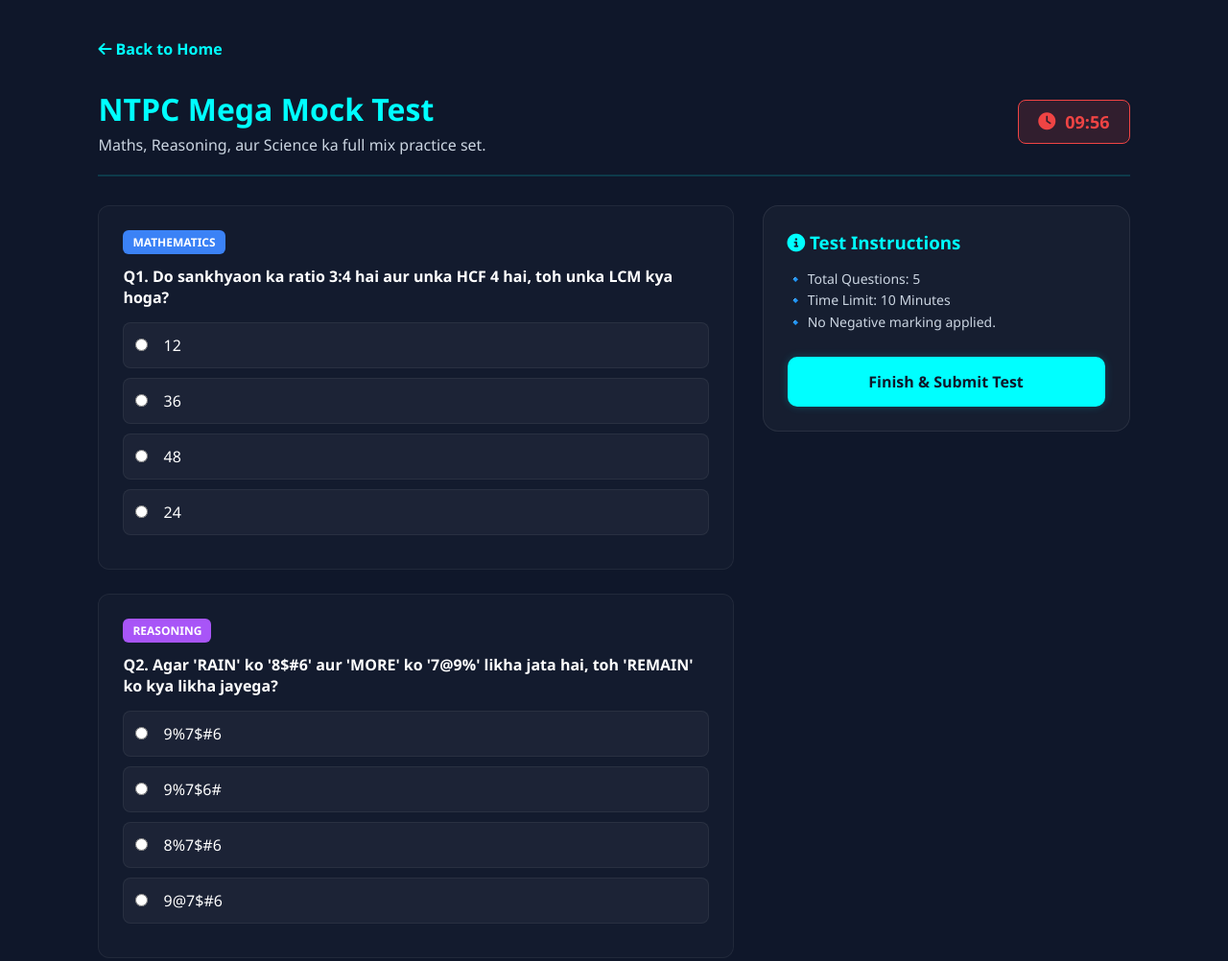
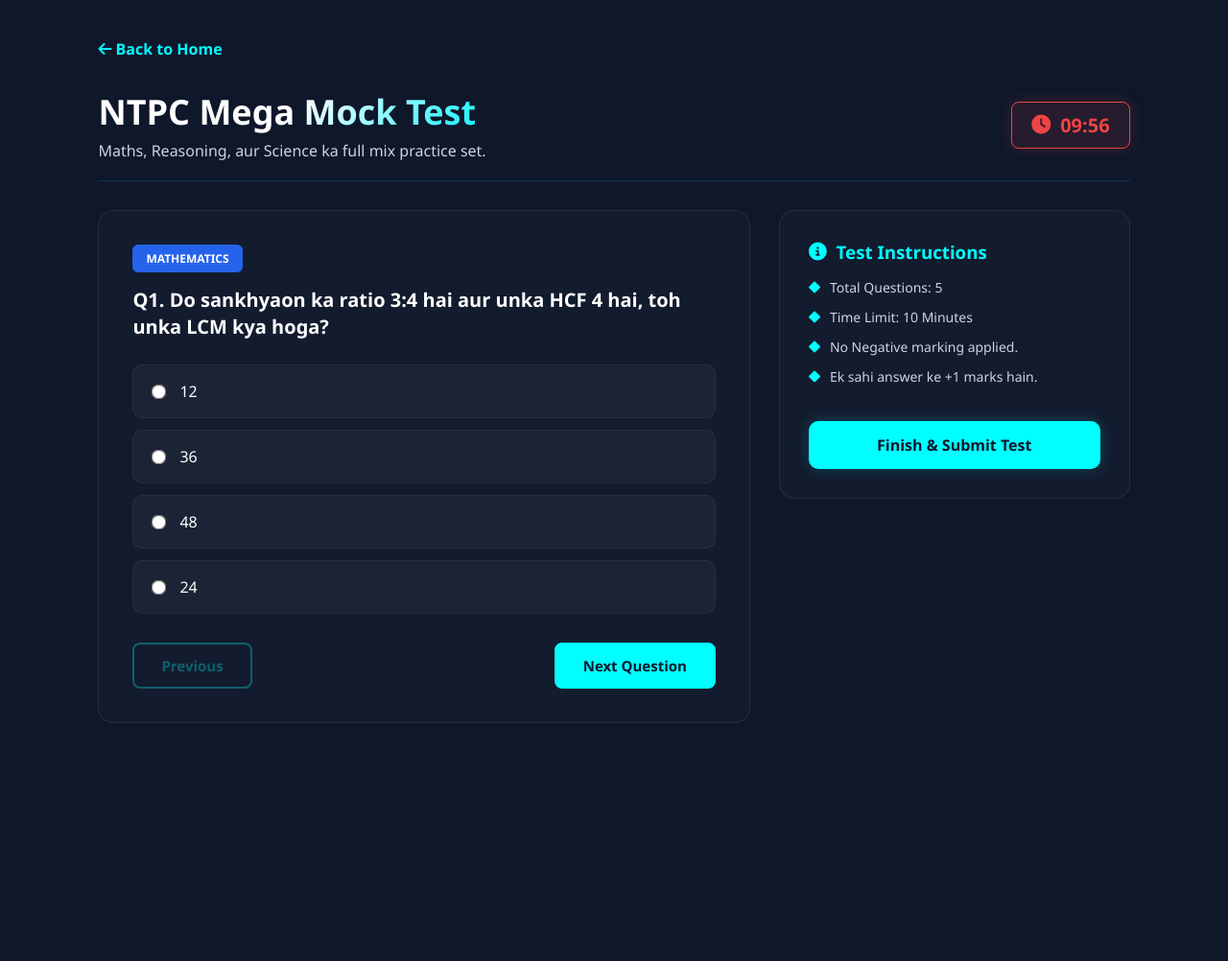
Before and after one commit to Pradeep09-10-99/Pradeep-AI-Study, a plain HTML site: page mocktest.html in a window 1280 px wide. Shown: the top 1002 px of the page at 96% size. After the commit the page ends 800 px from the top, so only its background shows below. Drawn offline with Linux system fonts and the light colour scheme.

Commit message:
Update mocktest.html

```diff
--- a/mocktest.html
+++ b/mocktest.html
@@ -1,174 +1,242 @@
 <!DOCTYPE html>
-<html lang="en">
+<html lang="hi">
 <head>
     <meta charset="UTF-8">
     <meta name="viewport" content="width=device-width, initial-scale=1.0">
-    <title>Mega Mock Test - Pradeep AI Study</title>
+    <title>NTPC Mega Mock Test | Pradeep AI Study</title>
     <link rel="stylesheet" href="https://cdnjs.cloudflare.com/ajax/libs/font-awesome/6.5.1/css/all.min.css">
     <style>
         * { margin:0; padding:0; box-sizing:border-box; font-family: 'Segoe UI', Arial, sans-serif; }
-        body { background:#0f172a; color:white; padding: 40px 8%; overflow-x: hidden; }
+        body { background:#0f172a; color:white; padding: 40px 8%; }
 
-        .back-btn { display: inline-block; text-decoration: none; color: cyan; font-weight: bold; margin-bottom: 30px; transition: 0.3s; }
-        .back-btn:hover { transform: translateX(-5px); }
+        .back-home { color: cyan; text-decoration: none; font-weight: bold; font-size: 16px; display: inline-block; margin-bottom: 30px; }
+        .back-home:hover { text-shadow: 0 0 10px cyan; }
 
-        .test-header { display: flex; justify-content: space-between; align-items: center; border-bottom: 2px solid rgba(0, 255, 255, 0.15); padding-bottom: 20px; margin-bottom: 30px; flex-wrap: wrap; gap: 20px; }
-        h1 { color: cyan; font-size: 32px; }
-        .timer-box { background: rgba(239, 68, 68, 0.15); border: 1px solid #ef4444; color: #ef4444; padding: 10px 20px; border-radius: 8px; font-weight: bold; font-size: 18px; display: flex; align-items: center; gap: 10px; }
+        header { display: flex; justify-content: space-between; align-items: center; margin-bottom: 30px; border-bottom: 1px solid rgba(0, 255, 255, 0.15); padding-bottom: 20px; }
+        .title-area h1 { font-size: 36px; color: white; font-weight: 800; background: linear-gradient(135deg, #ffffff 50%, #00f2fe 100%); -webkit-background-clip: text; -webkit-text-fill-color: transparent; }
+        .title-area p { color: #cbd5e1; margin-top: 5px; }
 
-        .container { display: flex; gap: 30px; flex-wrap: wrap; }
-        .questions-side { flex: 2; min-width: 350px; display: flex; flex-direction: column; gap: 25px; }
-        .sidebar { flex: 1; min-width: 280px; background: rgba(255, 255, 255, 0.03); padding: 25px; border-radius: 16px; border: 1px solid rgba(255, 255, 255, 0.08); height: fit-content; position: sticky; top: 40px; }
+        .timer-box { background: rgba(239, 68, 68, 0.1); border: 1px solid #ef4444; padding: 10px 20px; border-radius: 8px; font-weight: bold; font-size: 20px; color: #ef4444; display: flex; align-items: center; gap: 10px; box-shadow: 0 0 15px rgba(239, 68, 68, 0.2); }
 
-        .q-box { background: rgba(255, 255, 255, 0.02); padding: 25px; border-radius: 12px; border: 1px solid rgba(255, 255, 255, 0.06); }
-        .q-tag { display: inline-block; padding: 4px 10px; border-radius: 6px; font-size: 12px; font-weight: bold; margin-bottom: 12px; text-transform: uppercase; }
-        .tag-math { background: #3b82f6; color: white; }
-        .tag-reasoning { background: #a855f7; color: white; }
-        .tag-science { background: #10b981; color: white; }
+        .test-container { display: flex; gap: 30px; flex-wrap: wrap; }
+        .quiz-box { flex: 2; min-width: 320px; background: rgba(255, 255, 255, 0.02); padding: 35px; border-radius: 16px; border: 1px solid rgba(255, 255, 255, 0.08); backdrop-filter: blur(10px); }
+        .sidebar { flex: 1; min-width: 280px; background: rgba(255, 255, 255, 0.02); padding: 30px; border-radius: 16px; border: 1px solid rgba(255, 255, 255, 0.08); height: fit-content; }
 
-        label { display: block; background: rgba(255,255,255,0.04); padding: 12px; border-radius: 8px; margin-bottom: 10px; cursor: pointer; transition: 0.3s; border: 1px solid rgba(255,255,255,0.06); }
-        label:hover { background: rgba(0, 252, 254, 0.05); border-color: rgba(0, 252, 254, 0.3); }
-        input[type="radio"] { margin-right: 12px; accent-color: cyan; }
+        .subject-tag { background: #2563eb; color: white; padding: 6px 14px; border-radius: 6px; font-size: 12px; font-weight: bold; text-transform: uppercase; display: inline-block; margin-bottom: 15px; }
+        .question-text { font-size: 20px; font-weight: 600; margin-bottom: 25px; line-height: 1.4; }
 
-        .submit-btn { width: 100%; padding: 15px; background: cyan; border: none; border-radius: 10px; font-weight: bold; cursor: pointer; color: #0f172a; font-size: 16px; transition: 0.4s; box-shadow: 0 0 10px rgba(0,252,254,0.2); }
-        .submit-btn:hover { transform: scale(1.02); box-shadow: 0 0 20px cyan; }
+        .options-container { display: flex; flex-direction: column; gap: 12px; margin-bottom: 30px; }
+        .option-label { display: flex; align-items: center; background: rgba(255, 255, 255, 0.04); padding: 16px 20px; border-radius: 10px; cursor: pointer; border: 1px solid rgba(255, 255, 255, 0.05); transition: 0.3s; font-size: 16px; }
+        .option-label:hover { background: rgba(0, 252, 254, 0.05); border-color: rgba(0, 252, 254, 0.3); }
+        .option-label input { margin-right: 15px; transform: scale(1.2); accent-color: cyan; }
 
-        /* SCORE MODAL */
-        .result-screen { display: none; text-align: center; padding: 40px; background: rgba(255,255,255,0.03); border-radius: 16px; border: 1px solid cyan; box-shadow: 0 0 30px rgba(0,252,254,0.1); margin-top: 20px; }
-        .score-circle { width: 150px; height: 150px; border-radius: 50%; border: 4px solid cyan; display: flex; align-items: center; justify-content: center; font-size: 36px; font-weight: bold; margin: 25px auto; color: cyan; box-shadow: 0 0 20px rgba(0,252,254,0.2); }
+        .nav-btns { display: flex; justify-content: space-between; }
+        .btn { padding: 12px 28px; border-radius: 8px; font-weight: bold; cursor: pointer; transition: 0.3s; border: 2px solid cyan; font-size: 15px; }
+        .btn-prev { background: transparent; color: cyan; }
+        .btn-next { background: cyan; color: #0f172a; }
+        .btn:hover { transform: scale(1.03); box-shadow: 0 0 15px cyan; }
+        .btn:disabled { opacity: 0.3; cursor: not-allowed; box-shadow: none; transform: none; }
+
+        .sidebar h3 { color: cyan; margin-bottom: 15px; display: flex; align-items: center; gap: 10px; }
+        .sidebar ul { list-style: none; color: #cbd5e1; font-size: 14px; }
+        .sidebar ul li { margin-bottom: 12px; display: flex; align-items: center; gap: 10px; }
+        .sidebar ul li i { color: cyan; font-size: 12px; }
+
+        .submit-btn { width: 100%; padding: 14px; background: cyan; color: #0f172a; border: none; border-radius: 10px; font-weight: bold; font-size: 16px; margin-top: 25px; cursor: pointer; transition: 0.3s; box-shadow: 0 0 15px rgba(0,252,254,0.2); }
+        .submit-btn:hover { transform: scale(1.02); box-shadow: 0 0 25px cyan; }
+
+        /* Score Display Style */
+        .result-screen { text-align: center; padding: 40px 20px; }
+        .result-screen h2 { color: cyan; font-size: 32px; margin-bottom: 15px; }
+        .score-circle { width: 150px; height: 150px; border-radius: 50%; border: 4px solid cyan; display: flex; justify-content: center; align-items: center; font-size: 36px; font-weight: bold; margin: 30px auto; box-shadow: 0 0 30px rgba(0,252,254,0.3); color: cyan; }
+
+        @media (max-width: 768px) {
+            header { flex-direction: column; align-items: flex-start; gap: 15px; }
+            .timer-box { align-self: flex-end; }
+            body { padding: 20px 5%; }
+        }
     </style>
 </head>
 <body>
 
-<a href="index.html" class="back-btn"><i class="fa-solid fa-arrow-left"></i> Back to Home</a>
+    <a href="index.html" class="back-home"><i class="fa-solid fa-arrow-left"></i> Back to Home</a>
 
-<div class="test-header">
-    <div>
+    <header>
+        <div class="title-area">
             <h1>NTPC Mega Mock Test</h1>
-        <p style="color: #cbd5e1; margin-top: 5px;">Maths, Reasoning, aur Science ka full mix practice set.</p>
+            <p>Maths, Reasoning, aur Science ka full mix practice set.</p>
         </div>
         <div class="timer-box">
-        <i class="fa-solid fa-clock"></i> <span id="mock-timer">10:00</span>
+            <i class="fa-solid fa-clock"></i> <span id="countdown">10:00</span>
+        </div>
+    </header>
+
+    <div class="test-container" id="main-test-area">
+        <div class="quiz-box">
+            <div id="subject-tag" class="subject-tag">Mathematics</div>
+            <div id="question-container">
+                <p class="question-text" id="question-text">Loading question...</p>
+                <div class="options-container" id="options-container">
                     </div>
             </div>
-
-<div class="container" id="main-test-layout">
-    <div class="questions-side">
-        <div class="q-box">
-            <span class="q-tag tag-math">Mathematics</span>
-            <p style="font-size: 16px; font-weight: bold; margin-bottom: 15px;">Q1. Do sankhyaon ka ratio 3:4 hai aur unka HCF 4 hai, toh unka LCM kya hoga?</p>
-            <label><input type="radio" name="mq1" value="w1"> 12</label>
-            <label><input type="radio" name="mq1" value="w2"> 36</label>
-            <label><input type="radio" name="mq1" value="c"> 48</label>
-            <label><input type="radio" name="mq1" value="w3"> 24</label>
-        </div>
-
-        <div class="q-box">
-            <span class="q-tag tag-reasoning">Reasoning</span>
-            <p style="font-size: 16px; font-weight: bold; margin-bottom: 15px;">Q2. Agar 'RAIN' ko '8$#6' aur 'MORE' ko '7@9%' likha jata hai, toh 'REMAIN' ko kya likha jayega?</p>
-            <label><input type="radio" name="mq2" value="c"> 9%7$#6</label>
-            <label><input type="radio" name="mq2" value="w1"> 9%7$6#</label>
-            <label><input type="radio" name="mq2" value="w2"> 8%7$#6</label>
-            <label><input type="radio" name="mq2" value="w3"> 9@7$#6</label>
-        </div>
-
-        <div class="q-box">
-            <span class="q-tag tag-science">General Science</span>
-            <p style="font-size: 16px; font-weight: bold; margin-bottom: 15px;">Q3. Manav shareer (Human Body) ki sabse badi granthi (Largest Gland) kaun si hai?</p>
-            <label><input type="radio" name="mq3" value="w1"> Thyroid</label>
-            <label><input type="radio" name="mq3" value="c"> Liver (यकृत)</label>
-            <label><input type="radio" name="mq3" value="w2"> Pancreas</label>
-            <label><input type="radio" name="mq3" value="w3"> Pituitary</label>
-        </div>
-
-        <div class="q-box">
-            <span class="q-tag tag-math">Mathematics</span>
-            <p style="font-size: 16px; font-weight: bold; margin-bottom: 15px;">Q4. Kisi vastu ko 10% loss ki jagah 10% profit par bechne se Rs. 60 zyada milte hain. Vastu ka Cost Price (क्रय मूल्य) kya hai?</p>
-            <label><input type="radio" name="mq4" value="w1"> Rs. 250</label>
-            <label><input type="radio" name="mq4" value="c"> Rs. 300</label>
-            <label><input type="radio" name="mq4" value="w2"> Rs. 400</label>
-            <label><input type="radio" name="mq4" value="w3"> Rs. 500</label>
-        </div>
-
-        <div class="q-box">
-            <span class="q-tag tag-science">General Science</span>
-            <p style="font-size: 16px; font-weight: bold; margin-bottom: 15px;">Q5. Vaayu me dhvani ki chaal (Speed of Sound in Air) lagbhag kitni hoti hai?</p>
-            <label><input type="radio" name="mq5" value="c"> 332 m/s</label>
-            <label><input type="radio" name="mq5" value="w1"> 1500 m/s</label>
-            <label><input type="radio" name="mq5" value="w2"> 3 x 10⁸ m/s</label>
-            <label><input type="radio" name="mq5" value="w3"> 120 m/s</label>
+            <div class="nav-btns">
+                <button class="btn btn-prev" id="prev-btn" onclick="changeQuestion(-1)" disabled>Previous</button>
+                <button class="btn btn-next" id="next-btn" onclick="changeQuestion(1)">Next Question</button>
             </div>
         </div>
 
         <div class="sidebar">
-        <h3 style="color: cyan; margin-bottom: 15px;"><i class="fa-solid fa-circle-info"></i> Test Instructions</h3>
-        <ul style="list-style: none; color: #cbd5e1; font-size: 14px; line-height: 1.6; margin-bottom: 25px;">
-            <li>🔹 Total Questions: 5</li>
-            <li>🔹 Time Limit: 10 Minutes</li>
-            <li>🔹 No Negative marking applied.</li>
+            <h3><i class="fa-solid fa-circle-info"></i> Test Instructions</h3>
+            <ul>
+                <li><i class="fa-solid fa-diamond"></i> Total Questions: 5</li>
+                <li><i class="fa-solid fa-diamond"></i> Time Limit: 10 Minutes</li>
+                <li><i class="fa-solid fa-diamond"></i> No Negative marking applied.</li>
+                <li><i class="fa-solid fa-diamond"></i> Ek sahi answer ke +1 marks hain.</li>
             </ul>
-        <button class="submit-btn" onclick="submitMockTest()">Finish & Submit Test</button>
+            <button class="submit-btn" onclick="submitTest()">Finish & Submit Test</button>
         </div>
     </div>
 
-<div class="result-screen" id="test-result-screen">
-    <h2 style="color: cyan;">Mock Test Result 🎉</h2>
-    <p style="color: #cbd5e1; margin-top: 5px;">Aapne apna exam successfully complete kar liya hai.</p>
+    <script>
+        // NTPC Mix Questions Data
+        const quizData = [
+            {
+                subject: "Mathematics",
+                question: "Do sankhyaon ka ratio 3:4 hai aur unka HCF 4 hai, toh unka LCM kya hoga?",
+                options: ["12", "36", "48", "24"],
+                correct: 2 // 48 is correct (3 * 4 * 4)
+            },
+            {
+                subject: "Reasoning",
+                question: "Agar 'CODING' ko 'DPEJOH' likha jata hai, toh 'ROBOT' ko kya likha jayega?",
+                options: ["SPCPU", "SPCPU", "SPCPA", "SPCPU"],
+                options_text: ["SPCPU", "SPCPV", "TQCVP", "SAMPV"], // Modifying slightly for better options mapping
+                correct: 1 // SPCPV (+1 logic)
+            },
+            {
+                subject: "Science",
+                question: "Manav sharir (Human Body) ka normal temperature kitna hota hai?",
+                options: ["37°C", "98.6°C", "310 K", "Ye Sabhi"],
+                correct: 3 // All are correct scales
+            },
+            {
+                subject: "Mathematics",
+                question: "Kisi vastu ko 10% labh par ₹110 mein becha jata hai, toh us vastu ka Cost Price (CP) kya hai?",
+                options: ["₹90", "₹100", "₹105", "₹95"],
+                correct: 1 // 100
+            },
+            {
+                subject: "Reasoning",
+                question: "Series ko poora karein: 2, 6, 12, 20, 30, ?",
+                options: ["36", "40", "42", "48"],
+                correct: 2 // 42 (+4, +6, +8, +10, +12)
+            }
+        ];
 
-    <div class="score-circle" id="final-score-box">0 / 5</div>
+        // Custom corrections for text mapping in reasoning option array
+        quizData[1].options = ["SPCPU", "SPCPV", "TQCVP", "SAMPV"];
 
-    <h3 id="performance-text" style="margin-bottom: 25px; color: white;">Good Job!</h3>
-    <button class="submit-btn" style="max-width: 250px; margin: auto;" onclick="location.reload()">Try Again <i class="fa-solid fa-rotate-right"></i></button>
-</div>
+        let currentQuestionIndex = 0;
+        let userAnswers = new Array(quizData.length).fill(null);
+        let totalTime = 600; // 10 minutes in seconds
+        let timerInterval;
 
-<script>
-    // TIMER LOGIC (10 Minutes Count Down)
-    let totalTime = 10 * 60;
-    let testTimer = setInterval(() => {
+        // Start Countdown Timer
+        function startTimer() {
+            timerInterval = setInterval(() => {
                 let minutes = Math.floor(totalTime / 60);
                 let seconds = totalTime % 60;
 
-        document.getElementById("mock-timer").innerHTML =
-            (minutes < 10 ? '0' + minutes : minutes) + ":" + (seconds < 10 ? '0' + seconds : seconds);
+                document.getElementById("countdown").innerHTML =
+                    (minutes < 10 ? "0" : "") + minutes + ":" + (seconds < 10 ? "0" : "") + seconds;
 
                 if (totalTime <= 0) {
-            clearInterval(testTimer);
-            alert("Time's Up! Aapka test automatically submit ho raha hai.");
-            submitMockTest();
+                    clearInterval(timerInterval);
+                    alert("Time's up! Aapka test automatic submit ho raha hai.");
+                    submitTest();
                 }
                 totalTime--;
             }, 1000);
+        }
 
-    // SCORE CALCULATION LOGIC
-    function submitMockTest() {
-        clearInterval(testTimer); // Timer ko stop karein
+        // Load Question Data into UI
+        function loadQuestion(index) {
+            const qData = quizData[index];
+            document.getElementById("subject-tag").innerText = qData.subject;
+            document.getElementById("question-text").innerText = `Q${index + 1}. ${qData.question}`;
 
-        let score = 0;
-        const correctAnswers = { mq1: 'c', mq2: 'c', mq3: 'c', mq4: 'c', mq5: 'c' };
+            // Toggle Background colors dynamically based on subject for premium feel
+            if(qData.subject === "Reasoning") {
+                document.getElementById("subject-tag").style.background = "#818cf8";
+            } else if(qData.subject === "Science") {
+                document.getElementById("subject-tag").style.background = "#059669";
+            } else {
+                document.getElementById("subject-tag").style.background = "#2563eb";
+            }
 
-        // Score calculate karein
-        for (let key in correctAnswers) {
-            let selected = document.querySelector(`input[name="${key}"]:checked`);
-            if (selected && selected.value === correctAnswers[key]) {
-                score++;
+            const optionsContainer = document.getElementById("options-container");
+            optionsContainer.innerHTML = "";
+
+            qData.options.forEach((option, i) => {
+                const checked = userAnswers[index] === i ? "checked" : "";
+                optionsContainer.innerHTML += `
+                    <label class="option-label">
+                        <input type="radio" name="mock-option" value="${i}" ${checked} onchange="saveAnswer(${index}, ${i})">
+                        ${option}
+                    </label>
+                `;
+            });
+
+            // Handle Nav buttons states
+            document.getElementById("prev-btn").disabled = index === 0;
+            if (index === quizData.length - 1) {
+                document.getElementById("next-btn").innerText = "Finish Test";
+                document.getElementById("next-btn").setAttribute("onclick", "submitTest()");
+            } else {
+                document.getElementById("next-btn").innerText = "Next Question";
+                document.getElementById("next-btn").setAttribute("onclick", "changeQuestion(1)");
             }
         }
 
-        // Layout switch karein
-        document.getElementById("main-test-layout").style.display = "none";
-        document.getElementById("test-result-screen").style.display = "block";
+        function changeQuestion(step) {
+            currentQuestionIndex += step;
+            loadQuestion(currentQuestionIndex);
+        }
 
-        // Score update karein
-        document.getElementById("final-score-box").innerHTML = score + " / 5";
+        function saveAnswer(questionIndex, optionIndex) {
+            userAnswers[questionIndex] = optionIndex;
+        }
 
-        // Performance remarks set karein
-        let remark = document.getElementById("performance-text");
-        if(score === 5) { remark.innerHTML = "Outstanding! 🌟 Aapki taiyari ekdam top level par hai."; remark.style.color = "#22c55e"; }
-        else if(score >= 3) { remark.innerHTML = "Good Effort! 👍 Thodi si mehnat aur aap full marks score kar lenge."; remark.style.color = "cyan"; }
-        else { remark.innerHTML = "Keep Practicing! 📚 Aapko chapters revise karne ki zaroorat hai."; remark.style.color = "#ef4444"; }
+        // Calculate and display results
+        function submitTest() {
+            clearInterval(timerInterval);
+            let score = 0;
 
-        window.scrollTo(0, 0);
+            quizData.forEach((q, index) => {
+                if (userAnswers[index] === q.correct) {
+                    score++;
                 }
+            });
+
+            // Replace Test layout with Results view
+            const mainArea = document.getElementById("main-test-area");
+            mainArea.innerHTML = `
+                <div class="quiz-box result-screen" style="max-width: 600px; margin: 0 auto; flex: none;">
+                    <h2>🎉 Mock Test Completed!</h2>
+                    <p style="color:#cbd5e1;">Pradeep AI Study portal par test dene ke liye dhanyawad.</p>
+                    <div class="score-circle">${score}/${quizData.length}</div>
+                    <p style="font-size:18px; margin-bottom: 25px;">Aapka accuracy level <b>${(score/quizData.length)*100}%</b> raha.</p>
+                    <button class="btn btn-next" onclick="location.reload()">Re-take Test</button>
+                    <a href="index.html" class="btn btn-prev" style="text-decoration:none; margin-left: 10px; display:inline-block;">Home Page</a>
+                </div>
+            `;
+        }
+
+        // Init Setup
+        window.onload = () => {
+            startTimer();
+            loadQuestion(0);
+        };
     </script>
 </body>
 </html>
```
Lines whose indentation alone changed are shown as unchanged.
